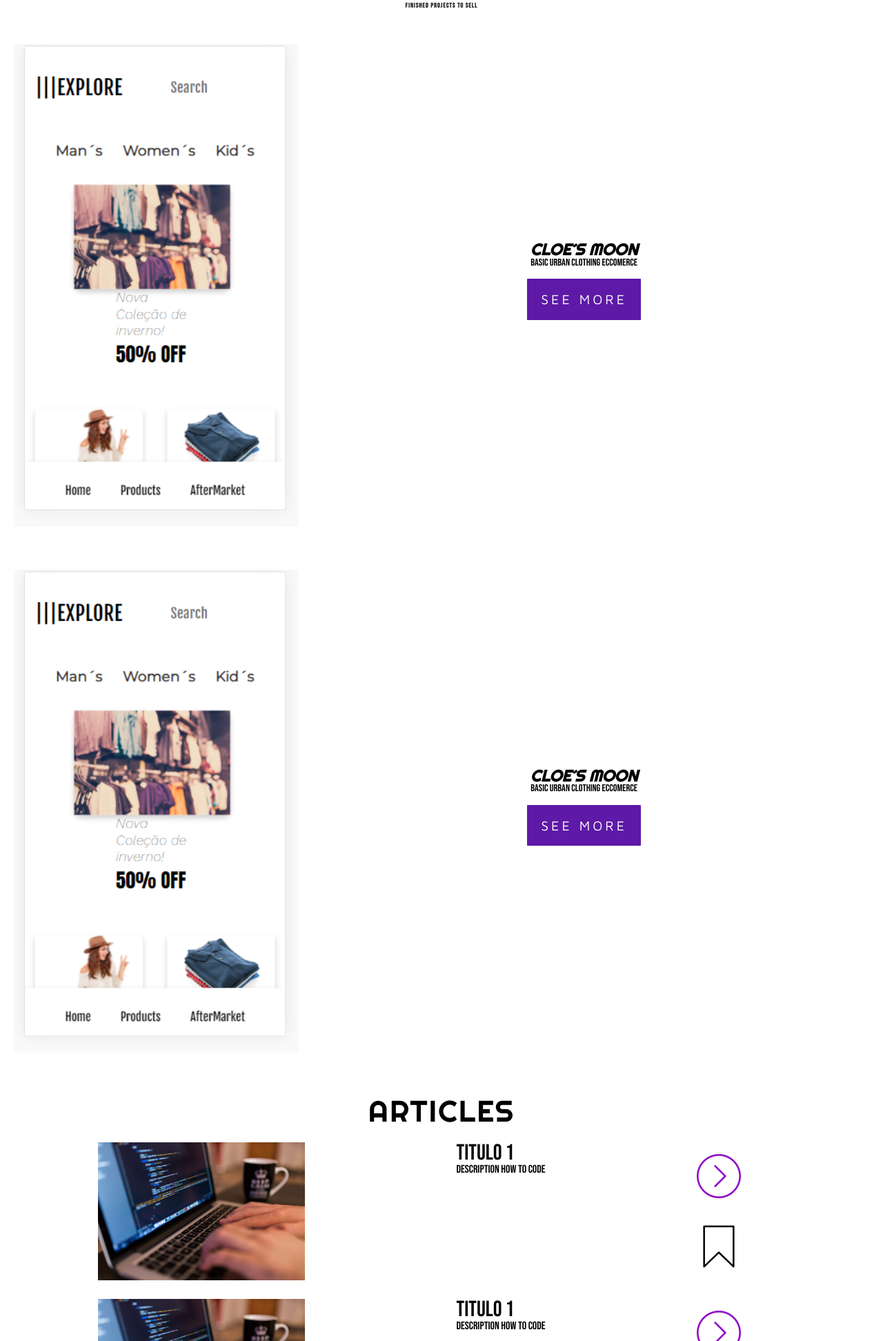
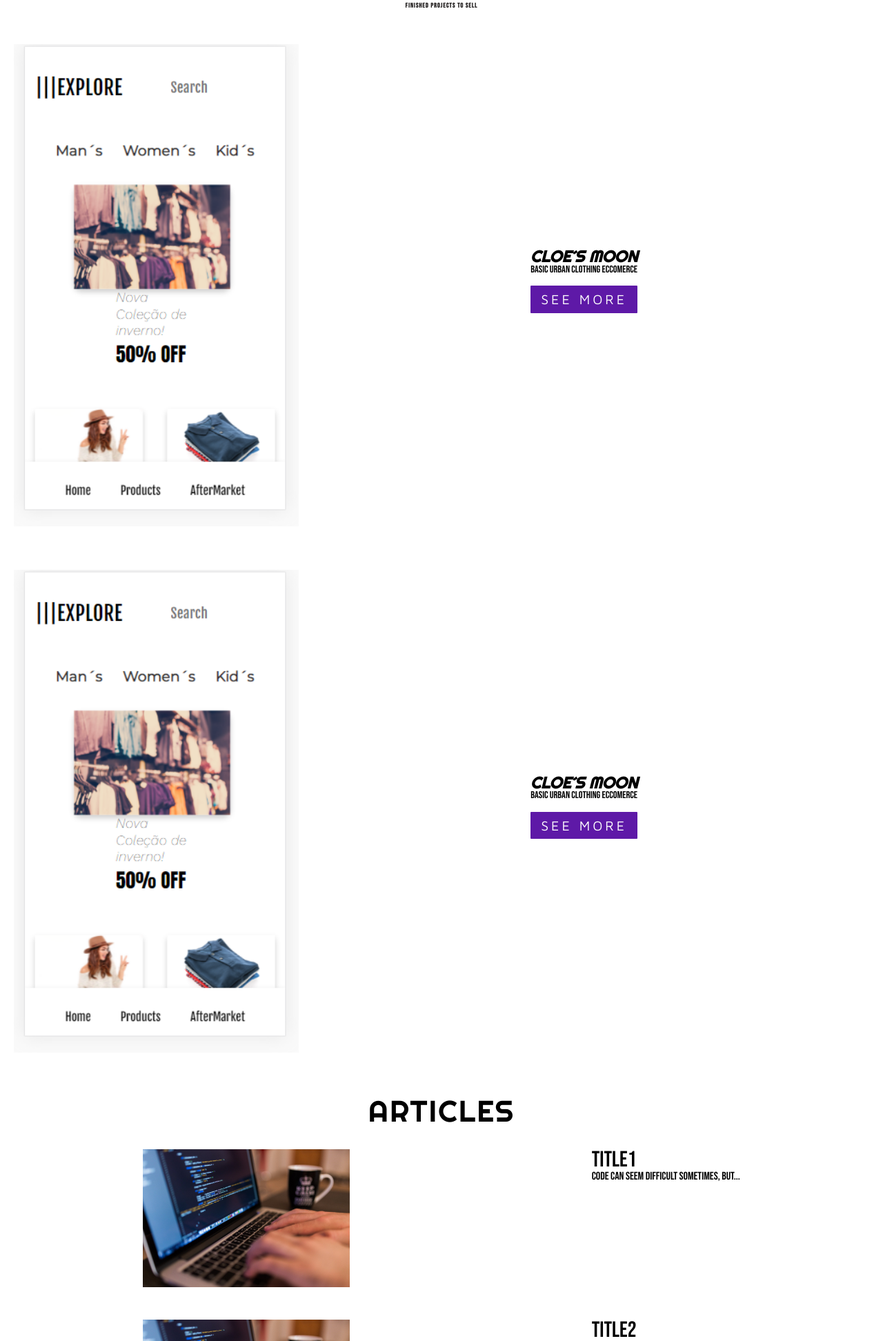
Before and after one commit to kailera/portifolio, a plain HTML site: page index.html in a window 1280 px wide. Shown: the part 856-2800 px from the top of the page at 69% size. Drawn offline with Linux system fonts and the light colour scheme.

Commit message:
first commit

```diff
--- a/index.html
+++ b/index.html
@@ -36,8 +36,9 @@
         <main id="banner" class="banner">
            <div class="content">
                <h2>Kailera is my nickname, i'm Samuel</h2>
-               <p>This is a space to show my creations.</p>
-               <a href="#products"><button class="btn btn-med">Show Me</button></a>
+               <p>This is a space to show my creations.</p><br>
+               <p>Developed by Kailera</p>
+               <a href="#products"><button class="btn btn-small">Show Me</button></a>
            </div>
         </main>
 
@@ -106,24 +107,20 @@
 
 
 
-        <div class="text-box" id="projects">
-            <span class="text-titles text-large">
+        <div id="articles" class="text-box" id="projects">
+            <span  class="text-titles text-large">
                 ARTICLES
             </span>
         </div>
 
 
-        <div id="articles" class="show-articles">
+        <div " class="show-articles">
             <div class="show-articles-img">
                 <img src="resources/imagens/articles/programming01.jpg" alt="" srcset="">
             </div>
             <div class="show-articles-body">
-                <h2>Titulo 1</h2>
-                <p>description how to code</p>
-            </div>
-            <div class="show-articles-controls">
-                <a  href="#"><img src="resources/imagens/icon-go.png" alt=""></a>
-                <a  href="#"><img src="resources/imagens/save-icon.png" alt=""></a>
+                <h2>Title1</h2>
+                <p></p>code can seem difficult sometimes, but...</p>
             </div>
         </div>
 
@@ -132,13 +129,10 @@
                 <img src="resources/imagens/articles/programming01.jpg" alt="" srcset="">
             </div>
             <div class="show-articles-body">
-                <h2>Titulo 1</h2>
-                <p>description how to code</p>
+                <h2>Title2</h2>
+                <p></p>code can seem difficult sometimes, but...</p>
             </div>
-            <div class="show-articles-controls">
-                <a  href="#"><img src="resources/imagens/icon-go.png" alt=""></a>
-                <a  href="#"><img src="resources/imagens/save-icon.png" alt=""></a>
-            </div>
+
         </div>
 
         <div id="articles" class="show-articles">
@@ -146,12 +140,8 @@
                 <img src="resources/imagens/articles/programming01.jpg" alt="" srcset="">
             </div>
             <div class="show-articles-body">
-                <h2>Titulo 1</h2>
-                <p>description how to code</p>
-            </div>
-            <div class="show-articles-controls">
-                <a  href="#"><img src="resources/imagens/icon-go.png" alt=""></a>
-                <a  href="#"><img src="resources/imagens/save-icon.png" alt=""></a>
+                <h2>Title3</h2>
+                <p></p>code can seem difficult sometimes, but...</p>
             </div>
         </div>
 
--- a/resources/styles/layout/_sections.css
+++ b/resources/styles/layout/_sections.css
@@ -6,11 +6,12 @@
     margin-top: var(--m2);
     display: flex;
     justify-content: space-around;
-
+    transition: .3s;
 
 }
 
 .show-articles-img{
+    padding: var(--p5);
     width: 300px;
 }
 
@@ -20,7 +21,7 @@
 
 
 .show-articles-body{
-
+    padding: var(--p5);
     font-family: var(--ffsecondary);
 
 }
@@ -48,7 +49,6 @@
 @media screen and (max-width:768px) {
     .show-articles{
         align-self: center;
-        width: 300px;
         display: flex;
         flex-direction: column;
         flex-wrap: nowrap;
--- a/resources/styles/module/_buttons.css
+++ b/resources/styles/module/_buttons.css
@@ -16,7 +16,7 @@
 }
 
 .btn-small{
-    padding: 20px;
+    padding: var(--p5) 15px;
 }
 
 .btn-med{
```
